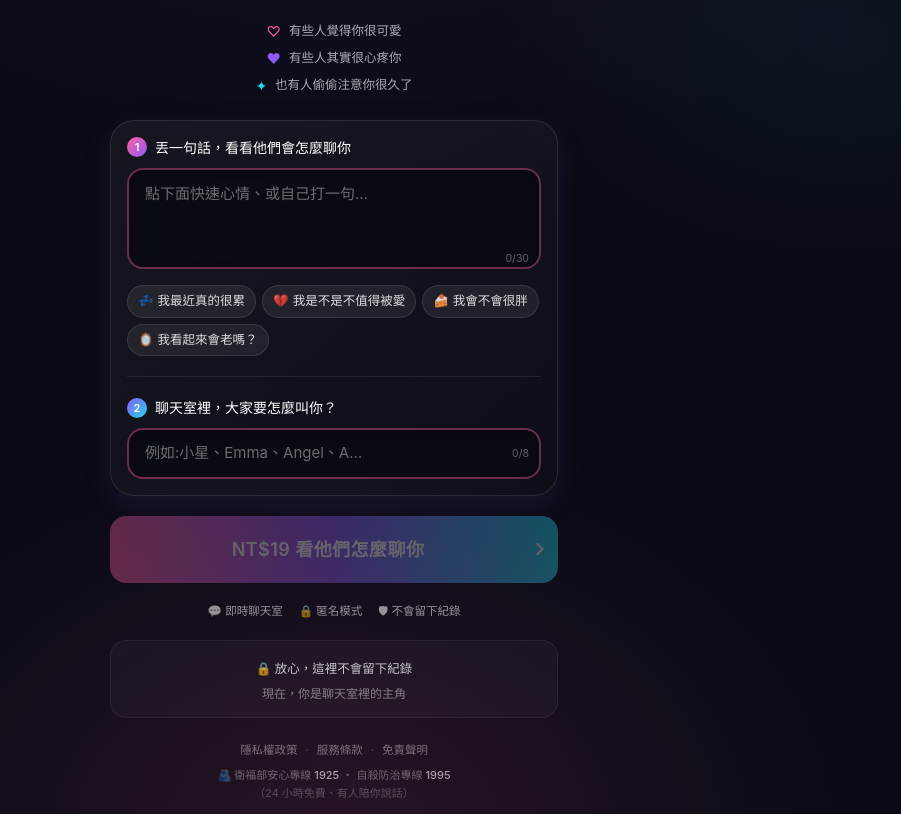
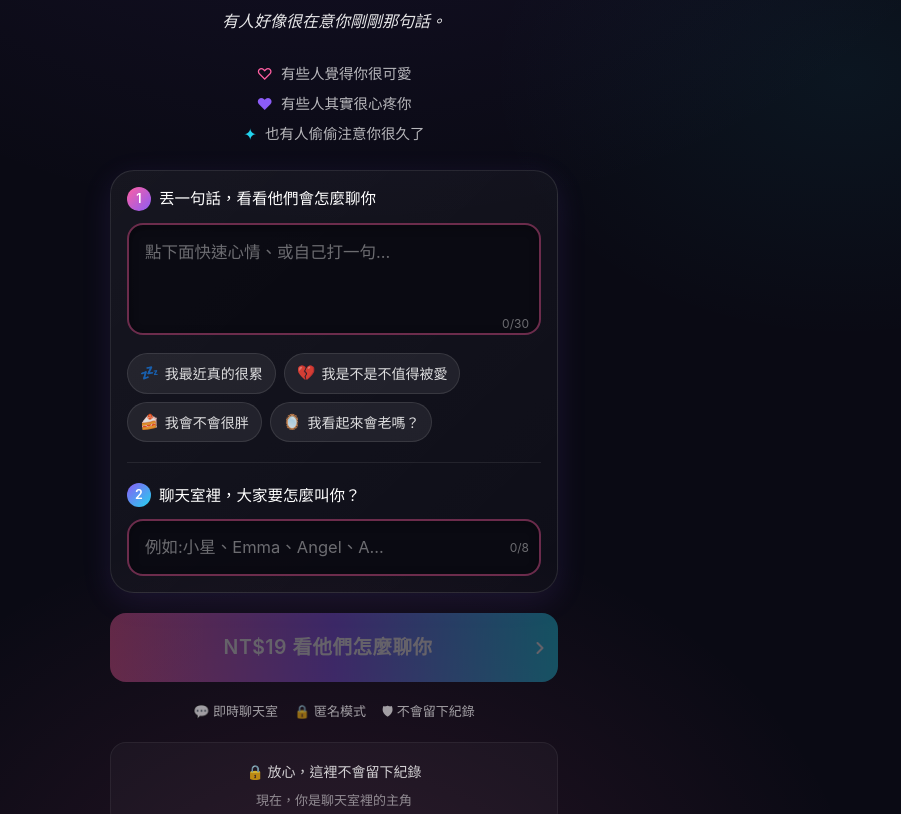
Before and after one commit to superangel527/kuaileme, a Next.js app: page / in a window 1280 px wide. Shown: the part 300-1114 px from the top of the page, without its empty margins (306-1207 px from the left). Built offline with nearby package versions, Linux system fonts and the light colour scheme; no server answers.

Commit message:
feat: 首頁字級全面放大 + Logo 放大 + 分享圖加相框 + 文案微調

```diff
--- a/app/chat/page.tsx
+++ b/app/chat/page.tsx
@@ -1031,11 +1031,14 @@ export default function ChatPage() {
                       聊天室裡、有幾句話被很多人按了愛心
                     </div>
                     <div className="text-[11px] text-glow-pink/85">
-                      ↓ 保存這張圖、跟朋友炫耀一下
+                      ↓ 保存這張圖、有些話值得被留下來
                     </div>
                   </div>
-                  {/* ShareCard 預覽：直接顯示 /share.png、aspect-ratio 自動撐高 */}
-                  <div className="mt-3 mb-2 mx-auto" style={{ maxWidth: 380 }}>
+                  {/* ShareCard 預覽：外層加 gradient 相框、把分享圖跟介面區隔開 */}
+                  <div
+                    className="mt-4 mb-3 mx-auto p-2 rounded-3xl bg-gradient-to-br from-glow-pink/20 via-glow-violet/15 to-glow-cyan/15 border border-white/[0.1] shadow-[0_16px_48px_-12px_rgba(255,95,162,0.35)]"
+                    style={{ maxWidth: 380 }}
+                  >
                     <ShareCard
                       ref={shareCardRef}
                       nickname={plan?.nickname || "你"}
--- a/app/page.tsx
+++ b/app/page.tsx
@@ -83,12 +83,12 @@ export default function HomePage() {
       <BottomGlow />
 
       <div className="max-w-md mx-auto">
-        {/* Logo — 放大 1.5x */}
-        <div className="flex justify-center pt-2 pb-2">
+        {/* Logo — 再放大、上方空位收緊 */}
+        <div className="flex justify-center pt-0 pb-1">
           <img
             src="/logo.png"
             alt="誇了嗎"
-            className="w-[120px] h-auto drop-shadow-[0_8px_24px_rgba(255,95,162,0.35)]"
+            className="w-[170px] h-auto drop-shadow-[0_8px_28px_rgba(255,95,162,0.4)]"
           />
         </div>
 
@@ -135,7 +135,7 @@ export default function HomePage() {
           </h1>
 
           {/* 副標 — 偷看感 */}
-          <p className="mt-4 text-center text-[14px] text-white/70 italic leading-relaxed">
+          <p className="mt-4 text-center text-[16px] text-white/75 italic leading-relaxed">
             <span className="text-white/90">有人好像很在意你剛剛那句話。</span>
           </p>
         </div>
@@ -145,9 +145,9 @@ export default function HomePage() {
           {TRUST_LINES.map((t) => (
             <div
               key={t.text}
-              className="inline-flex items-center gap-2 text-[12.5px] text-white/65"
+              className="inline-flex items-center gap-2 text-[14.5px] text-white/70"
             >
-              <span className={`${t.color} text-[14px]`}>{t.icon}</span>
+              <span className={`${t.color} text-[16px]`}>{t.icon}</span>
               {t.text}
             </div>
           ))}
@@ -157,8 +157,8 @@ export default function HomePage() {
         <div className="mt-6 rounded-3xl bg-gradient-to-br from-white/[0.05] to-white/[0.02] border border-white/[0.1] p-4 space-y-5 shadow-[0_8px_30px_rgba(139,92,246,0.12)]">
           {/* 話題 — 步驟 1 */}
           <div>
-            <label className="flex items-center gap-2 text-[14px] text-white font-medium mb-2.5">
-              <span className="inline-flex items-center justify-center w-5 h-5 rounded-full bg-gradient-to-br from-glow-pink to-glow-violet text-[11px] font-semibold">
+            <label className="flex items-center gap-2 text-[15.5px] text-white font-medium mb-3">
+              <span className="inline-flex items-center justify-center w-6 h-6 rounded-full bg-gradient-to-br from-glow-pink to-glow-violet text-[12.5px] font-semibold">
                 1
               </span>
               丟一句話，看看他們會怎麼聊你
@@ -170,22 +170,22 @@ export default function HomePage() {
                 placeholder="點下面快速心情、或自己打一句…"
                 rows={3}
                 maxLength={30}
-                className="w-full resize-none rounded-2xl bg-bg-deep/90 border-2 border-glow-pink/40 px-4 py-3 text-[15px] leading-relaxed text-white placeholder-white/40 focus:outline-none focus:border-glow-pink focus:bg-bg-deep transition shadow-[inset_0_2px_8px_rgba(0,0,0,0.35)]"
+                className="w-full resize-none rounded-2xl bg-bg-deep/90 border-2 border-glow-pink/40 px-4 py-3.5 text-[16.5px] leading-relaxed text-white placeholder-white/40 focus:outline-none focus:border-glow-pink focus:bg-bg-deep transition shadow-[inset_0_2px_8px_rgba(0,0,0,0.35)]"
               />
-              <span className="absolute right-3 bottom-2 text-[10.5px] text-white/35">
+              <span className="absolute right-3 bottom-2 text-[12px] text-white/40">
                 {topic.length}/30
               </span>
             </div>
 
-            <div className="mt-2.5 flex flex-wrap gap-1.5">
+            <div className="mt-3 flex flex-wrap gap-2">
               {QUICK_TOPICS.map((q) => (
                 <button
                   key={q.text}
                   type="button"
                   onClick={() => setTopic(q.text)}
-                  className="text-[12.5px] px-2.5 py-1.5 rounded-full bg-white/[0.07] hover:bg-white/[0.12] active:scale-[0.97] border border-white/[0.1] text-white/85 transition inline-flex items-center gap-1"
+                  className="text-[14px] px-3 py-2 rounded-full bg-white/[0.07] hover:bg-white/[0.12] active:scale-[0.97] border border-white/[0.1] text-white/85 transition inline-flex items-center gap-1.5"
                 >
-                  <span>{q.emoji}</span>
+                  <span className="text-[15px]">{q.emoji}</span>
                   {q.text}
                 </button>
               ))}
@@ -196,8 +196,8 @@ export default function HomePage() {
 
           {/* 暱稱 — 步驟 2 */}
           <div>
-            <label className="flex items-center gap-2 text-[14px] text-white font-medium mb-2.5">
-              <span className="inline-flex items-center justify-center w-5 h-5 rounded-full bg-gradient-to-br from-glow-violet to-glow-cyan text-[11px] font-semibold">
+            <label className="flex items-center gap-2 text-[15.5px] text-white font-medium mb-3">
+              <span className="inline-flex items-center justify-center w-6 h-6 rounded-full bg-gradient-to-br from-glow-violet to-glow-cyan text-[12.5px] font-semibold">
                 2
               </span>
               聊天室裡，大家要怎麼叫你？
@@ -214,9 +214,9 @@ export default function HomePage() {
                 maxLength={8}
                 autoComplete="off"
                 enterKeyHint="go"
-                className="w-full rounded-2xl bg-bg-deep/90 border-2 border-glow-pink/40 px-4 py-3 text-[15px] text-white placeholder-white/40 focus:outline-none focus:border-glow-pink focus:bg-bg-deep transition shadow-[inset_0_2px_8px_rgba(0,0,0,0.35)]"
+                className="w-full rounded-2xl bg-bg-deep/90 border-2 border-glow-pink/40 px-4 py-3.5 text-[16.5px] text-white placeholder-white/40 focus:outline-none focus:border-glow-pink focus:bg-bg-deep transition shadow-[inset_0_2px_8px_rgba(0,0,0,0.35)]"
               />
-              <span className="absolute right-3 top-1/2 -translate-y-1/2 text-[10.5px] text-white/35">
+              <span className="absolute right-3 top-1/2 -translate-y-1/2 text-[12px] text-white/40">
                 {nickname.length}/8
               </span>
             </div>
@@ -227,7 +227,7 @@ export default function HomePage() {
         <button
           onClick={handleEnter}
           disabled={!canEnter}
-          className="mt-5 w-full py-5 rounded-2xl text-white text-[18px] font-semibold tracking-wide bg-gradient-to-r from-glow-pink via-glow-violet to-glow-cyan shadow-[0_10px_40px_-8px_rgba(255,95,162,0.55)] active:scale-[0.98] disabled:opacity-35 disabled:shadow-none transition flex items-center justify-center gap-3"
+          className="mt-5 w-full py-5 rounded-2xl text-white text-[19.5px] font-semibold tracking-wide bg-gradient-to-r from-glow-pink via-glow-violet to-glow-cyan shadow-[0_10px_40px_-8px_rgba(255,95,162,0.55)] active:scale-[0.98] disabled:opacity-35 disabled:shadow-none transition flex items-center justify-center gap-3"
         >
           <span className="flex-1 text-center pl-7">
             {going ? "正在進入聊天室…" : "NT$19 看他們怎麼聊你"}
@@ -237,29 +237,29 @@ export default function HomePage() {
 
         {/* 安全 pill */}
         <div className="mt-5 flex flex-wrap justify-center gap-x-4 gap-y-2">
-          <span className="inline-flex items-center gap-1 text-[11.5px] text-white/55">
+          <span className="inline-flex items-center gap-1.5 text-[13px] text-white/60">
             💬 即時聊天室
           </span>
-          <span className="inline-flex items-center gap-1 text-[11.5px] text-white/55">
+          <span className="inline-flex items-center gap-1.5 text-[13px] text-white/60">
             🔒 匿名模式
           </span>
-          <span className="inline-flex items-center gap-1 text-[11.5px] text-white/55">
+          <span className="inline-flex items-center gap-1.5 text-[13px] text-white/60">
             🛡 不會留下紀錄
           </span>
         </div>
 
         {/* 匿名 footer 卡片 — 兩行低語 */}
-        <div className="mt-5 rounded-2xl bg-white/[0.03] border border-white/[0.06] px-4 py-3.5 text-center">
-          <div className="inline-flex items-center gap-1.5 text-[12.5px] text-white/75 font-medium">
+        <div className="mt-5 rounded-2xl bg-white/[0.03] border border-white/[0.06] px-4 py-4 text-center">
+          <div className="inline-flex items-center gap-1.5 text-[14px] text-white/80 font-medium">
             🔒 放心，這裡不會留下紀錄
           </div>
-          <p className="mt-1.5 text-[12px] text-white/45">
+          <p className="mt-2 text-[13px] text-white/50">
             現在，你是聊天室裡的主角
           </p>
         </div>
 
         {/* 法律連結 + 安心專線（情緒類產品必要） */}
-        <div className="mt-6 text-center text-[11.5px] text-white/40 space-y-2">
+        <div className="mt-6 text-center text-[13px] text-white/45 space-y-3">
           <p className="space-x-2">
             <a
               href="/privacy"
@@ -282,23 +282,23 @@ export default function HomePage() {
               免責聲明
             </a>
           </p>
-          <p className="text-[11px] text-white/35 leading-relaxed">
+          <p className="text-[12.5px] text-white/40 leading-relaxed">
             🫂 衛福部安心專線{" "}
             <a
               href="tel:1925"
-              className="text-white/60 font-medium hover:text-white/90"
+              className="text-white/65 font-medium hover:text-white/90"
             >
               1925
             </a>{" "}
             ・ 自殺防治專線{" "}
             <a
               href="tel:1995"
-              className="text-white/60 font-medium hover:text-white/90"
+              className="text-white/65 font-medium hover:text-white/90"
             >
               1995
             </a>
             <br />
-            <span className="text-white/25">（24 小時免費、有人陪你說話）</span>
+            <span className="text-white/30">（24 小時免費、有人陪你說話）</span>
           </p>
         </div>
       </div>
```
